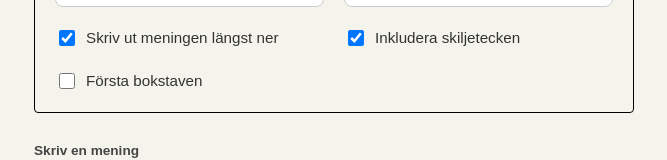
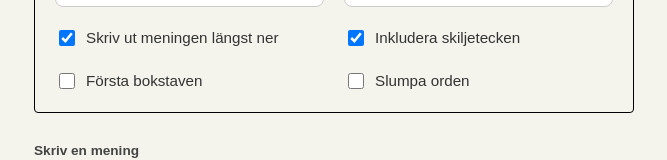
Before and after one commit to ericpitcher/ord, a React (Vite) app: page / in a window 1280 px wide. Shown: the part 137-297 px from the top of the page, without its empty margins (306-973 px from the left). Built offline with nearby package versions, Linux system fonts and the light colour scheme; a web font is replaced by a local one.

Commit message:
randomizer

```diff
--- a/src/App.tsx
+++ b/src/App.tsx
@@ -12,6 +12,21 @@ function tokenize(input: string): string[] {
 
 function isWordToken(token: string): boolean {
   return /^[\p{L}\p{N}'’-]+$/u.test(token)
+}
+
+function hashSeed(numbers: number[]): number {
+  return numbers.reduce((acc, n) => (acc * 31 + n + 1) >>> 0, 7)
+}
+
+function seededShuffle<T>(items: T[], seed: number): T[] {
+  const result = [...items]
+  let state = seed || 1
+  for (let i = result.length - 1; i > 0; i--) {
+    state = (state * 1664525 + 1013904223) >>> 0
+    const j = state % (i + 1)
+    ;[result[i], result[j]] = [result[j], result[i]]
+  }
+  return result
 }
 
 function joinTokens(tokens: string[]): string {
@@ -266,6 +281,8 @@ function App() {
   const [casing, setCasing] = useState<CaseMode>('as-entered')
   const [includePunctuation, setIncludePunctuation] = useState(true)
   const [showFirstLetter, setShowFirstLetter] = useState(false)
+  const [randomizeWords, setRandomizeWords] = useState(false)
+  const [shuffleSeed, setShuffleSeed] = useState(0)
   const [isGeneratingPdf, setIsGeneratingPdf] = useState(false)
   const pdfSheetRefs = useRef<(HTMLDivElement | null)[]>([])
 
@@ -287,6 +304,13 @@ function App() {
     },
     { footers: [], cursor: 0 },
   ).footers
+
+  function getCellWords(page: typeof cellTokens): string[] {
+    const words = page.map(({ token }) => token)
+    if (!randomizeWords) return words
+    const seed = hashSeed([shuffleSeed, ...page.map(({ originalIndex }) => originalIndex)])
+    return seededShuffle(words, seed)
+  }
 
   function renderPageContent(cellWords: string[], footerTokens: string[]) {
     return (
@@ -406,6 +430,18 @@ function App() {
             />
             Första bokstaven
           </CheckboxRow>
+          <CheckboxRow>
+            <Checkbox
+              type="checkbox"
+              checked={randomizeWords}
+              onChange={(event) => {
+                const checked = event.target.checked
+                setRandomizeWords(checked)
+                if (checked) setShuffleSeed(Math.floor(Math.random() * 2 ** 31))
+              }}
+            />
+            Slumpa orden
+          </CheckboxRow>
         </SettingsRow>
       </SettingsFieldset>
       <InputField>
@@ -430,7 +466,7 @@ function App() {
         {cellPages.map((page, pageIndex) => (
           <Sheet key={pageIndex}>
             {renderPageContent(
-              page.map(({ token }) => token),
+              getCellWords(page),
               pageFooterTokens[pageIndex],
             )}
           </Sheet>
@@ -445,7 +481,7 @@ function App() {
             }}
           >
             {renderPageContent(
-              page.map(({ token }) => token),
+              getCellWords(page),
               pageFooterTokens[pageIndex],
             )}
           </PdfSheet>
```
